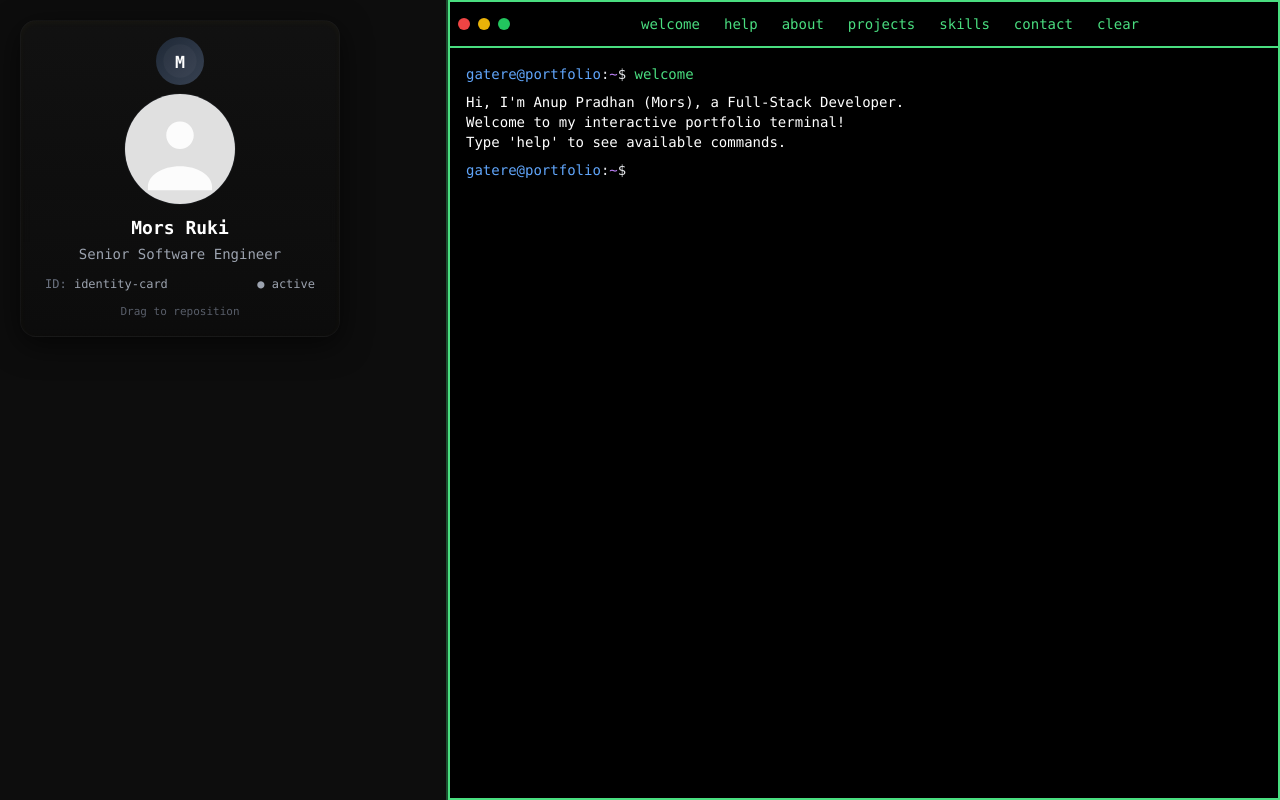
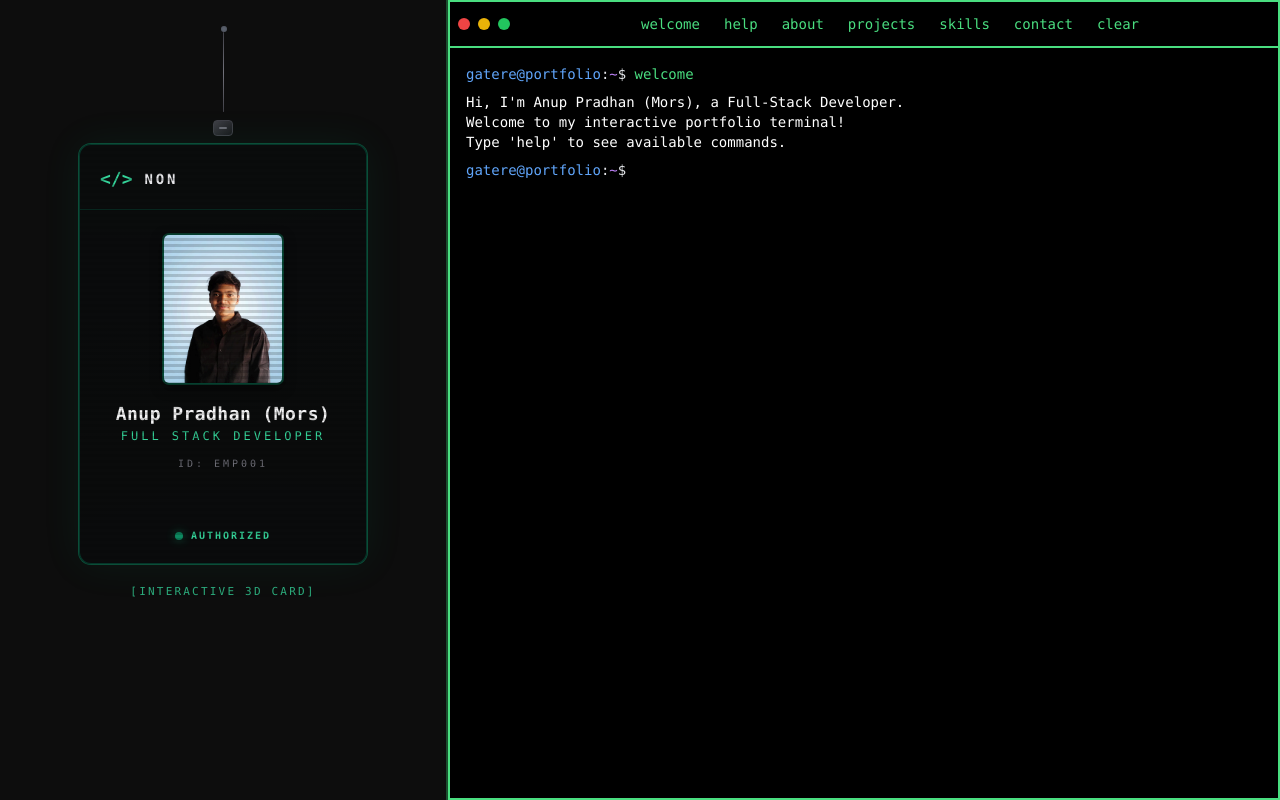
Before and after one commit to M0rs-Ruki/terminal-portfolio, a React (Vite) app: page / in a window 1280 px wide. Built offline with nearby package versions, Linux system fonts and the light colour scheme.

Commit message:
added identity card

```diff
--- /dev/null
+++ b/public/css/IdentityComp.css
@@ -0,0 +1,60 @@
+/* Container fallback perspective (Tailwind adds [perspective:1000px]) */
+.identity-container { perspective: 1000px; } /* Fallback in case arbitrary props are stripped. */
+
+/* 3D hover motion and stronger glow on hover */
+.identity-card.hovered {
+  transform: rotateX(10deg) rotateY(10deg) translateZ(20px);
+  box-shadow:
+    0 25px 50px rgba(0, 0, 0, 0.9),
+    0 0 0 1px rgba(16,185,129,0.55),
+    0 0 34px rgba(16,185,129,0.30),
+    inset 0 1px 0 rgba(255,255,255,0.08);
+}
+
+/* Photo polish on hover */
+.identity-card.hovered .profile-photo { filter: grayscale(0%) contrast(1.2); }
+.identity-card.hovered .photo-overlay { opacity: 1; }
+
+/* Holographic sweep */
+.holographic-overlay { transform: translateX(-100%); }
+.identity-card.hovered .holographic-overlay { transform: translateX(100%); }
+
+/* CRT scanlines (subtle) */
+.crt-scanlines::before {
+  content: "";
+  position: absolute;
+  inset: 0;
+  background:
+    linear-gradient(to bottom, rgba(18,16,16,0) 50%, rgba(0,0,0,0.28) 50%);
+  background-size: 100% 6px; /* each line = 3px */
+  pointer-events: none;
+  z-index: 1;
+  mix-blend-mode: multiply;
+  opacity: 0.6;
+}
+
+/* Lanyard details (small visual touches) */
+.lanyard-string::before {
+  content: "";
+  position: absolute;
+  top: -6px;
+  left: -2px;
+  width: 6px;
+  height: 6px;
+  background: #6b7280; /* zinc-500 */
+  border-radius: 50%;
+  box-shadow: 0 0 4px rgba(0,0,0,0.4) inset;
+}
+
+.lanyard-clip::before {
+  content: "";
+  position: absolute;
+  top: 50%;
+  left: 50%;
+  width: 8px;
+  height: 2px;
+  background: #71717a; /* zinc-500/600 */
+  transform: translate(-50%, -50%);
+  border-radius: 1px;
+  opacity: 0.9;
+}
--- a/src/components/IdentityComp.jsx
+++ b/src/components/IdentityComp.jsx
@@ -1,251 +1,153 @@
-import React, { useRef, useState, useEffect } from "react";
+import React, { useState } from 'react';
+import '/public/css/IdentityComp.css';
 
-// IdentityComp.jsx
-// Default export React component. Uses Tailwind CSS for styling.
-// Features:
-// - Draggable inside its parent container (the portfolio section). Bounded movement.
-// - Smooth, physics-like dragging using requestAnimationFrame.
-// - Persists last position to localStorage so the card stays where user left it.
-// - Grayscale profile image, monogram/logo, name & role, terminal-like dark styling.
-
-export default function IdentityComp({
-  id = "identity-card",
-  name = "Mors Ruki",
-  role = "Senior Software Engineer",
-  profileSrc = null, // if not provided uses generated mono avatar
-  size = 320, // px (approx card width)
-}) {
-  const cardRef = useRef(null);
-  const containerRef = useRef(null);
-
-  // position in pixels relative to container's top-left
-  const [pos, setPos] = useState({ x: 20, y: 20 });
-  const draggingRef = useRef(false);
-  const pointerOffset = useRef({ x: 0, y: 0 });
-  const rafRef = useRef(null);
-  const velocity = useRef({ vx: 0, vy: 0 });
-
-  // load saved position if exists
-  useEffect(() => {
-    try {
-      const raw = localStorage.getItem(`identity_pos_${id}`);
-      if (raw) {
-        const saved = JSON.parse(raw);
-        if (saved && typeof saved.x === "number") setPos(saved);
-      }
-    } catch (e) {
-      // ignore
-    }
-  }, [id]);
-
-  useEffect(() => {
-    const onResize = () => clampPosition(pos, true);
-    window.addEventListener("resize", onResize);
-    return () => window.removeEventListener("resize", onResize);
-    // eslint-disable-next-line react-hooks/exhaustive-deps
-  }, [pos]);
-
-  function savePos(p) {
-    try {
-      localStorage.setItem(`identity_pos_${id}`, JSON.stringify(p));
-    } catch (e) {}
-  }
-
-  function clampPosition(p, apply = false) {
-    const container = containerRef.current || cardRef.current?.parentElement;
-    const card = cardRef.current;
-    if (!container || !card) return p;
-    const cRect = container.getBoundingClientRect();
-    const cardRect = card.getBoundingClientRect();
-
-    const maxX = Math.max(0, cRect.width - cardRect.width - 8);
-    const maxY = Math.max(0, cRect.height - cardRect.height - 8);
-
-    const nx = Math.min(Math.max(0, p.x), maxX);
-    const ny = Math.min(Math.max(0, p.y), maxY);
-    const res = { x: nx, y: ny };
-    if (apply) {
-      setPos(res);
-      savePos(res);
-    }
-    return res;
-  }
-
-  function startDrag(e) {
-    const pointer = getPointer(e);
-    const card = cardRef.current;
-    const container = containerRef.current || card.parentElement;
-    if (!card || !container) return;
-
-    const cRect = container.getBoundingClientRect();
-    const cardRect = card.getBoundingClientRect();
-
-    draggingRef.current = true;
-    // compute offset of pointer inside the card
-    pointerOffset.current = {
-      x: pointer.clientX - cardRect.left,
-      y: pointer.clientY - cardRect.top,
-    };
-
-    // stop any existing inertia
-    cancelAnimationFrame(rafRef.current);
-    velocity.current = { vx: 0, vy: 0 };
-
-    // add listeners
-    window.addEventListener("pointermove", onMove);
-    window.addEventListener("pointerup", endDrag);
-    window.addEventListener("pointercancel", endDrag);
-
-    // visual feedback
-    card.style.transition = "none";
-    card.style.willChange = "transform";
-  }
-
-  function onMove(e) {
-    if (!draggingRef.current) return;
-    const pointer = getPointer(e);
-    const container = containerRef.current || cardRef.current.parentElement;
-    const cRect = container.getBoundingClientRect();
-    const newX = pointer.clientX - cRect.left - pointerOffset.current.x;
-    const newY = pointer.clientY - cRect.top - pointerOffset.current.y;
-
-    // compute velocity approx
-    velocity.current = {
-      vx: (newX - pos.x) * 0.6,
-      vy: (newY - pos.y) * 0.6,
-    };
-
-    const clamped = clampPosition({ x: newX, y: newY }, false);
-    // set directly without heavy reflows by using transform
-    setPos(clamped);
-  }
-
-  function endDrag() {
-    if (!draggingRef.current) return;
-    draggingRef.current = false;
-    const card = cardRef.current;
-    card.style.transition = "transform 220ms cubic-bezier(.2,.9,.2,1)";
-
-    // release and save final position
-    const final = clampPosition(pos, true);
-    // apply a tiny inertia animation
-    const friction = 0.9;
-    let { vx, vy } = velocity.current;
-    let cur = { ...final };
-
-    function inertia() {
-      vx *= friction;
-      vy *= friction;
-      cur.x += vx * 0.02;
-      cur.y += vy * 0.02;
-      cur = clampPosition(cur, false);
-      setPos(cur);
-      if (Math.abs(vx) > 0.5 || Math.abs(vy) > 0.5) {
-        rafRef.current = requestAnimationFrame(inertia);
-      } else {
-        setPos(cur);
-        savePos(cur);
-      }
-    }
-    rafRef.current = requestAnimationFrame(inertia);
-
-    // remove listeners
-    window.removeEventListener("pointermove", onMove);
-    window.removeEventListener("pointerup", endDrag);
-    window.removeEventListener("pointercancel", endDrag);
-  }
-
-  function getPointer(e) {
-    return e.changedTouches ? e.changedTouches[0] : e;
-  }
-
-  // keyboard small nudges for accessibility
-  function onKeyDown(e) {
-    if (e.key === "ArrowUp") moveBy(0, -8, true);
-    if (e.key === "ArrowDown") moveBy(0, 8, true);
-    if (e.key === "ArrowLeft") moveBy(-8, 0, true);
-    if (e.key === "ArrowRight") moveBy(8, 0, true);
-  }
-
-  function moveBy(dx, dy, save = false) {
-    const next = clampPosition({ x: pos.x + dx, y: pos.y + dy }, false);
-    setPos(next);
-    if (save) savePos(next);
-  }
-
-  // quick generated monochrome avatar fallback
-  const fallbackAvatar = (
-    <svg width="560" height="560" viewBox="0 0 24 24" fill="none" xmlns="http://www.w3.org/2000/svg" aria-hidden>
-      <rect width="24" height="24" rx="3" fill="currentColor" />
-      <path d="M12 12c1.657 0 3-1.343 3-3s-1.343-3-3-3-3 1.343-3 3 1.343 3 3 3zM5 20.25c0-2.485 3.134-4.5 7-4.5s7 2.015 7 4.5v.75H5v-.75z" fill="rgba(255,255,255,0.9)" />
-    </svg>
-  );
+const IdentityComp = ({
+  name = "Anup Pradhan (Mors)",
+  title = "Full Stack Developer",
+  company = "Non",
+  photo = "/public/images/your-photo.jpg",
+  id = "EMP001"
+}) => {
+  const [isHovered, setIsHovered] = useState(false);
 
   return (
     <div
-      ref={containerRef}
-      className="w-full h-full relative overflow-hidden"
-      aria-label="Portfolio identity container"
+      className="
+        identity-container relative flex flex-col items-center py-8
+        [perspective:1000px] text-emerald-300
+      "
     >
+      {/* Lanyard String */}
       <div
-        ref={cardRef}
-        role="button"
-        tabIndex={0}
-        onPointerDown={startDrag}
-        onKeyDown={onKeyDown}
-        className={`select-none absolute shadow-2xl rounded-2xl p-4 flex flex-col items-center text-left cursor-grab`}
-        style={{
-          width: size,
-          transform: `translate3d(${pos.x}px, ${pos.y}px, 0)`,
-          background: "linear-gradient(180deg, rgba(18,18,18,0.96), rgba(12,12,12,0.9))",
-          boxShadow: "0 8px 30px rgba(0,0,0,0.6), 0 2px 6px rgba(255,215,0,0.03) inset",
-          border: "1px solid rgba(255,255,255,0.03)",
-          backdropFilter: "blur(6px)",
-          WebkitBackdropFilter: "blur(6px)",
-        }}
+        className="
+          lanyard-string mb-2
+          w-px h-20 rounded-sm
+          bg-gradient-to-b from-zinc-700 via-zinc-500 to-zinc-700
+          relative
+        "
+      />
+      <div
+        className="
+          lanyard-clip mb-2 relative
+          w-5 h-4 rounded
+          border border-zinc-700
+          bg-gradient-to-br from-zinc-700 to-zinc-900
+        "
+      />
+
+      {/* ID Card */}
+      <div
+        className={`
+          identity-card ${isHovered ? 'hovered' : ''}
+          relative isolate overflow-hidden
+          w-60 h-[360px] sm:w-72 sm:h-[420px]
+          rounded-xl border border-emerald-700/40
+          bg-zinc-950/80 backdrop-blur
+          ring-1 ring-emerald-600/20
+          shadow-[0_0_0_1px_rgba(16,185,129,0.25),0_0_40px_rgba(16,185,129,0.08)]
+          [transform-style:preserve-3d]
+          transition-[box-shadow,transform] duration-500 ease-[cubic-bezier(0.23,1,0.32,1)]
+        `}
+        onMouseEnter={() => setIsHovered(true)}
+        onMouseLeave={() => setIsHovered(false)}
+        aria-label="Identity card"
       >
-        {/* top monogram/logo */}
-        <div className="w-full flex items-center justify-center mb-2">
-          <div className="w-12 h-12 rounded-full flex items-center justify-center text-sm font-semibold bg-gradient-to-br from-gray-800 to-gray-700 text-white" aria-hidden>
-            {/* simple monogram */}
-            <svg width="40" height="40" viewBox="0 0 24 24" fill="none" xmlns="http://www.w3.org/2000/svg">
-              <circle cx="12" cy="12" r="10" fill="rgba(255,255,255,0.03)" />
-              <text x="12" y="16" textAnchor="middle" fontSize="10" fontWeight="700" fill="white">{(name || "").slice(0,1).toUpperCase()}</text>
-            </svg>
+        {/* Subtle grid/glow backdrop */}
+        <div
+          aria-hidden
+          className="
+            pointer-events-none absolute inset-0 opacity-10 mix-blend-screen
+            bg-[radial-gradient(1000px_300px_at_20%_0%,rgba(16,185,129,.15),transparent),radial-gradient(1000px_300px_at_80%_100%,rgba(16,185,129,.1),transparent)]
+          "
+        />
+
+        {/* CRT scanlines overlay */}
+        <div aria-hidden className="crt-scanlines absolute inset-0 pointer-events-none" />
+
+        {/* Card Header */}
+        <div className="card-header flex items-center px-5 pt-5 pb-4 border-b border-emerald-700/30">
+          <div className="company-logo mr-3">
+            <span className="logo-icon font-mono text-lg font-bold text-emerald-400">&lt;/&gt;</span>
+          </div>
+          <div className="company-name font-mono text-xs sm:text-sm text-zinc-200 font-semibold tracking-[0.2em] uppercase">
+            {company}
           </div>
         </div>
 
-        {/* profile photo */}
-        <div className="w-28 h-28 rounded-full overflow-hidden border border-white/5 mb-3 shadow-inner">
-          {profileSrc ? (
+        {/* Photo Section */}
+        <div className="photo-section px-5 pt-6 pb-4 flex justify-center">
+          <div
+            className="
+              photo-frame relative w-[120px] h-[150px] rounded-md overflow-hidden
+              border border-emerald-700/60
+              ring-1 ring-emerald-500/30
+              shadow-[0_4px_12px_rgba(0,0,0,0.5)]
+            "
+          >
             <img
-              src={profileSrc}
-              alt={`${name} avatar`}
-              className="object-cover w-full h-full grayscale"
-              style={{ filter: "grayscale(100%) contrast(0.85)" }}
+              src={photo}
+              alt="Profile"
+              className="
+                profile-photo w-full h-full object-cover
+                grayscale-[.2] contrast-110
+                transition-all duration-300
+              "
             />
-          ) : (
-            <div className="w-full h-full flex items-center justify-center bg-gradient-to-b from-gray-900 to-gray-800">
-              {fallbackAvatar}
-            </div>
-          )}
+            <div
+              className="
+                photo-overlay absolute inset-0
+                bg-gradient-to-br from-transparent via-emerald-500/10 to-transparent
+                opacity-0 transition-opacity duration-300
+              "
+            />
+          </div>
         </div>
 
-        {/* name and role */}
-        <div className="w-full text-center">
-          <div className="text-white font-semibold text-lg leading-tight">{name}</div>
-          <div className="text-gray-400 text-sm mt-1">{role}</div>
+        {/* Info Section */}
+        <div className="info-section px-5 text-center">
+          <h3 className="employee-name font-mono text-lg font-extrabold text-zinc-100 tracking-wide">
+            {name}
+          </h3>
+          <p className="employee-title font-mono text-xs text-emerald-400 uppercase tracking-[0.25em]">
+            {title}
+          </p>
+          <div className="employee-id font-mono text-[10px] text-zinc-500 tracking-[0.3em] uppercase mt-3">
+            ID: {id}
+          </div>
         </div>
 
-        {/* subtle footer - terminal style */}
-        <div className="mt-3 w-full px-2 flex items-center justify-between text-xs text-gray-500">
-          <div className="truncate">ID: <span className="text-gray-400">{id}</span></div>
-          <div className="text-gray-400">● active</div>
+        {/* Card Footer */}
+        <div className="card-footer absolute bottom-5 left-5 right-5 flex justify-center">
+          <div className="access-level flex items-center font-mono text-[10px] text-emerald-400 font-semibold tracking-[0.2em] uppercase">
+            <span
+              className="
+                status-indicator inline-block w-2 h-2 rounded-full bg-emerald-500
+                shadow-[0_0_10px_rgba(16,185,129,0.6)]
+                animate-pulse mr-2
+              "
+            />
+            <span>AUTHORIZED</span>
+          </div>
         </div>
 
-        {/* small handle hint */}
-        <div className="mt-3 text-[11px] text-gray-500 opacity-80">Drag to reposition</div>
+        {/* Holographic Effect */}
+        <div
+          aria-hidden
+          className="
+            holographic-overlay pointer-events-none
+            absolute inset-0 -translate-x-full
+            bg-[linear-gradient(90deg,transparent,rgba(16,185,129,0.12),transparent)]
+            transition-transform duration-700
+          "
+        />
+      </div>
+
+      {/* Interactive Label */}
+      <div className="interaction-label font-mono text-[11px] text-emerald-400/80 mt-5 tracking-[0.2em] uppercase">
+        [Interactive 3D Card]
       </div>
     </div>
   );
-}
+};
+
+export default IdentityComp;
```
Also changed, not shown: src/components/IdentityComp.css (deleted).
